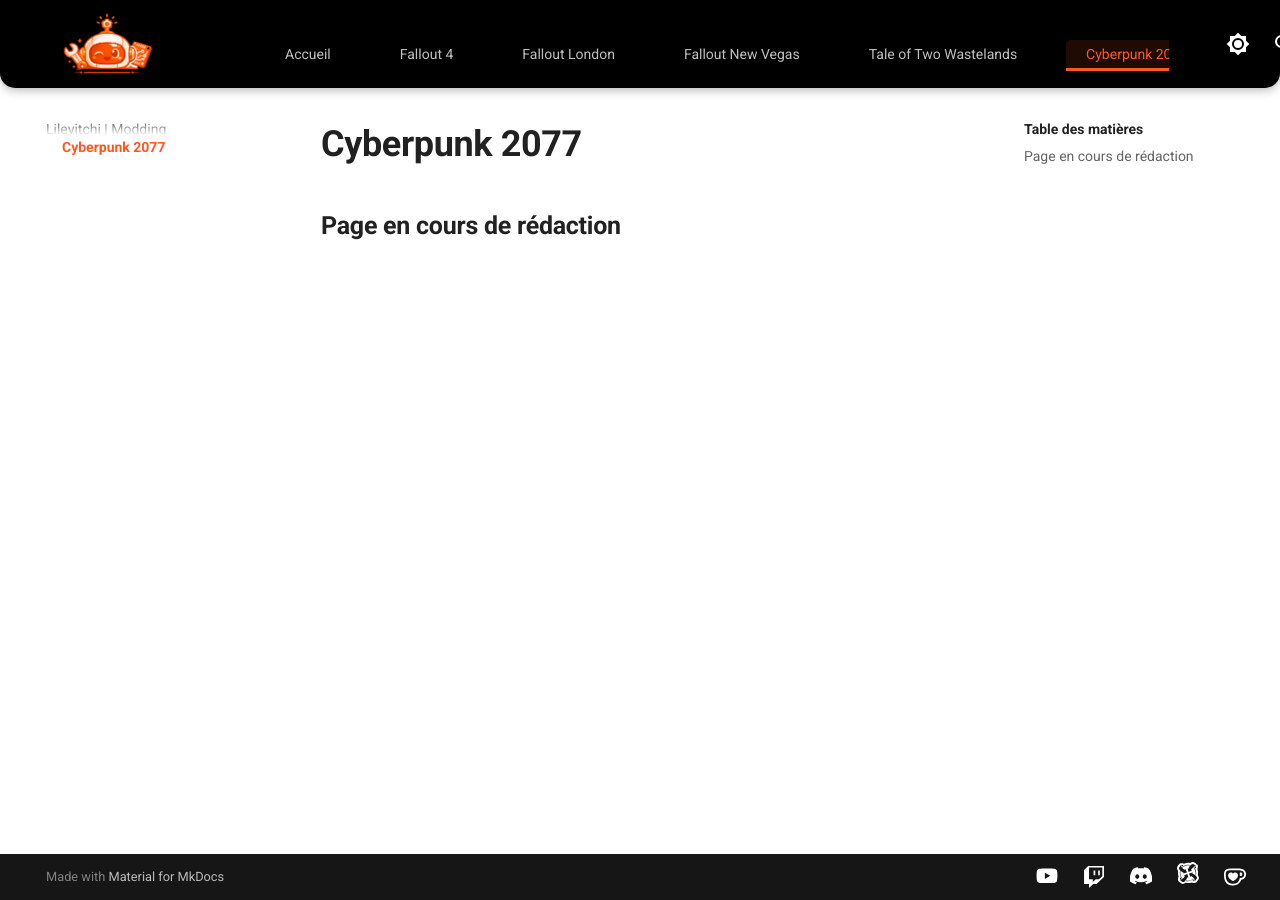
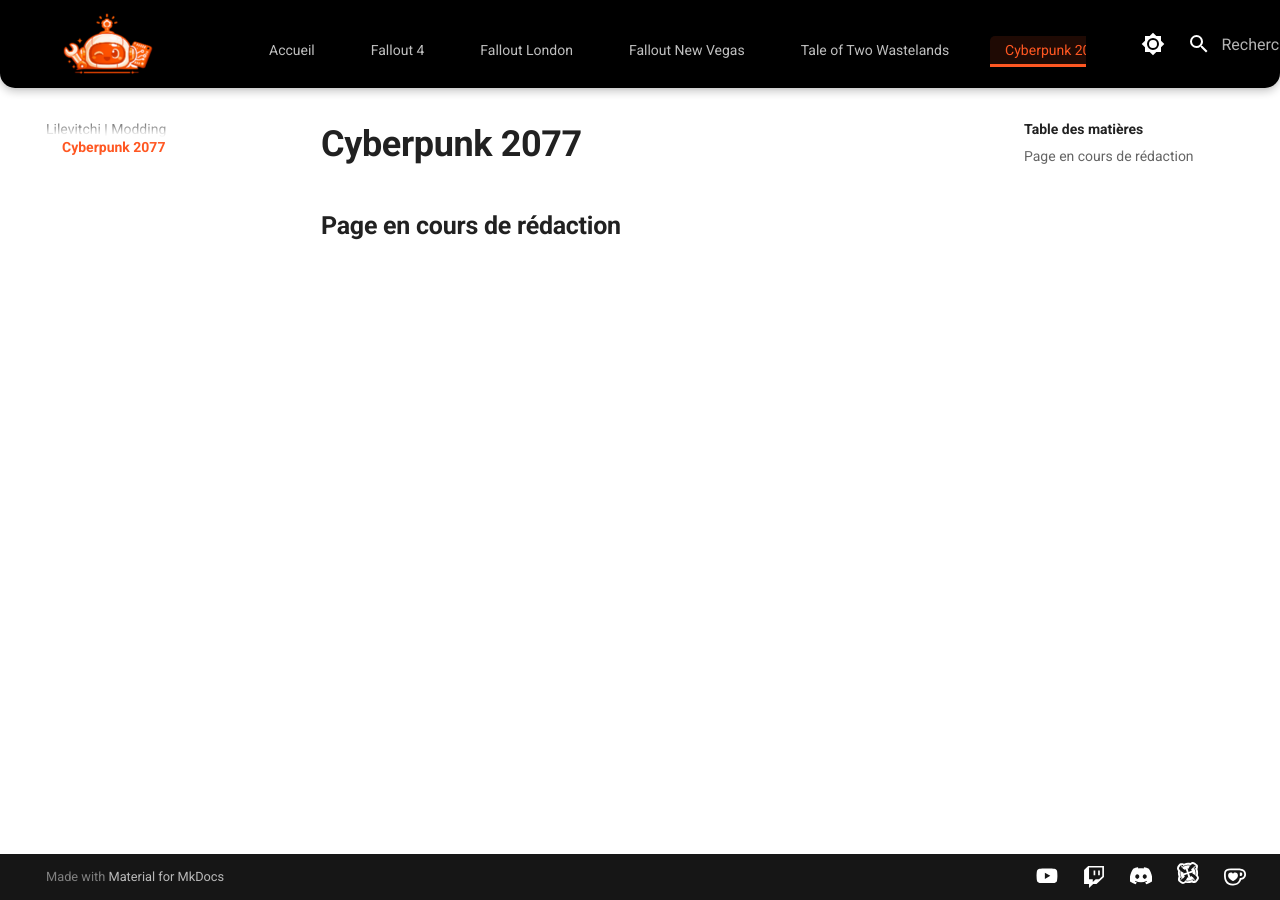
Before and after one commit to Lilevitchi/lilevitchi.github.io, an MkDocs documentation site: the page built from docs/cyberpunk/index.md, in a window 1280 px wide. Built offline with MkDocs 1.6.1 and Material for MkDocs 9.7.7, drawn with Linux system fonts in a browser that asks for light colours.

Commit message:
Update extra.css

```diff
--- a/docs/stylesheets/extra.css
+++ b/docs/stylesheets/extra.css
@@ -101,12 +101,13 @@
 [data-md-color-scheme] .md-header__title {
   display: flex;
   align-items: center;
-  margin-right: var(--space-md);
+  margin-left: 0.5rem;
 }
 
 /* Logo */
 [data-md-color-scheme] .md-logo img {
   height: 64px;
+  display: block;
 }
 
 /* Titre du site — RESTAURÉ */
@@ -124,6 +125,8 @@
   font-size: 1.4rem;
   line-height: 1;
   white-space: nowrap;
+  position: relative;
+  top: 3px;
 }
 
 /* ==============================
@@ -133,13 +136,14 @@
 /* Conteneur des tabs (injecté par Material) */
 [data-md-color-scheme] .md-header__tabs {
   display: flex;
-  align-items: flex-end; /* ⬅️ DESCEND les tabs */
+  align-items: flex-end;
   justify-content: center;
-  padding-top: 0.35rem;  /* ⬅️ Ajustement vertical fin */
+  flex: 1;
 }
 
 /* Tabs bar */
 [data-md-color-scheme] .md-tabs {
+  display: inline-flex;
   background: transparent;
   border-bottom: none;
 }
@@ -148,14 +152,14 @@
 [data-md-color-scheme] .md-tabs__list {
   display: flex;
   align-items: center;
-  gap: 0.25rem; /* ⬅️ PLUS SERRÉ */
+  gap: 0.10rem;
 }
 
 /* Onglet — état normal */
 [data-md-color-scheme] .md-tabs__link {
   display: flex;
   align-items: center;
-  padding: 0.35rem 1rem; /* PLUS PROCHE + PLUS BAS */
+  padding: 0.35rem 0.75rem;
   line-height: 1;
   color: var(--white);
   opacity: 0.75;
@@ -196,8 +200,6 @@
   padding-top: 0;
 }
 
-
-
 /* ==============================
    3. CONTENU & TYPOGRAPHIE
    ==============================*/
@@ -226,8 +228,8 @@
 /* Page index : plus large visuellement */
 [data-md-color-scheme] body:has(.game-grid) .md-content__inner {
   max-width: 100%;
-  padding-left: var(--space-sm);
-  padding-right: var(--space-sm);
+  padding-left: clamp(1rem, 4vw, 3rem);
+  padding-right: clamp(1rem, 4vw, 3rem);
 }
 
 /* --------------------------------------------------
```
